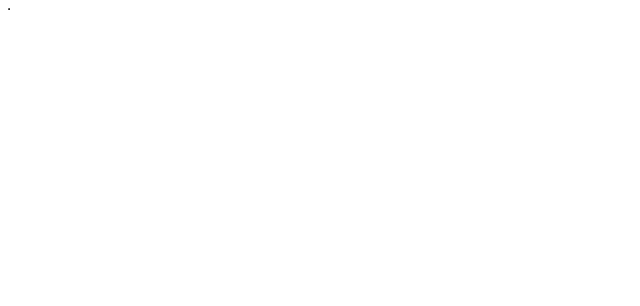
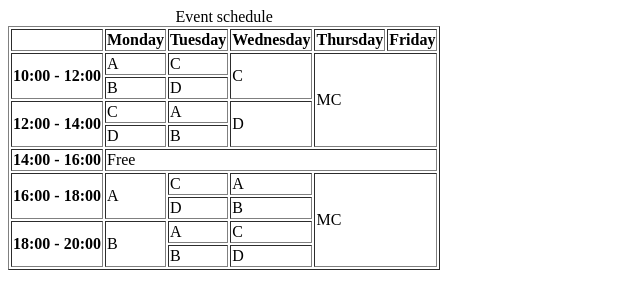
Before and after one commit to 10002daw/diw, a plain HTML site: page PracticaHTML/tabla.html in a window 1280 px wide. Shown: the whole page, without its empty margins (0-640 px from the left). Drawn offline with Linux system fonts and the light colour scheme.

Commit message:
2020-11-16 Clase

```diff
--- a/PracticaHTML/tabla.html
+++ b/PracticaHTML/tabla.html
@@ -7,12 +7,73 @@
 </head>
 <body>
     <table border="1">
+        <caption>Event schedule</caption>
         <thead>
-
+            <tr>
+                <td></td>
+                <th>Monday</th>
+                <th>Tuesday</th>
+                <th>Wednesday</th>
+                <th>Thursday</th>
+                <th>Friday</th>
+            </tr>
         </thead>
 
         <tbody>
+            <tr>
+                <th rowspan="2">10:00 - 12:00</th>
+                <td>A</td>
+                <td>C</td>
+                <td rowspan="2">C</td>
+                <td rowspan="4" colspan="2">MC</td>
+            </tr>
 
+            <tr>
+                <td>B</td>
+                <td>D</td>
+            </tr>
+
+            <tr>
+                <th rowspan="2">12:00 - 14:00</th>
+                <td>C</td>
+                <td>A</td>
+                <td rowspan="2">D</td>
+            </tr>
+
+            <tr>
+                <td>D</td>
+                <td>B</td>
+            </tr>
+
+            <tr>
+                <th>14:00 - 16:00</th>
+                <td colspan="5">Free</td>
+            </tr>
+
+            <tr>
+                <th rowspan="2">16:00 - 18:00</th>
+                <td rowspan="2">A</td>
+                <td>C</td>
+                <td>A</td>
+                <td rowspan="4" colspan="2">MC</td>
+            </tr>
+
+            <tr>
+                <td>D</td>
+                <td>B</td>
+            </tr>
+
+            <tr>
+                <th rowspan="2">18:00 - 20:00</th>
+                <td rowspan="2">B</td>
+                <td>A</td>
+                <td>C</td>
+            </tr>
+
+            <tr>
+                <td>B</td>
+                <td>D</td>
+            </tr>
         </tbody>
     </table>
 </body>
```
